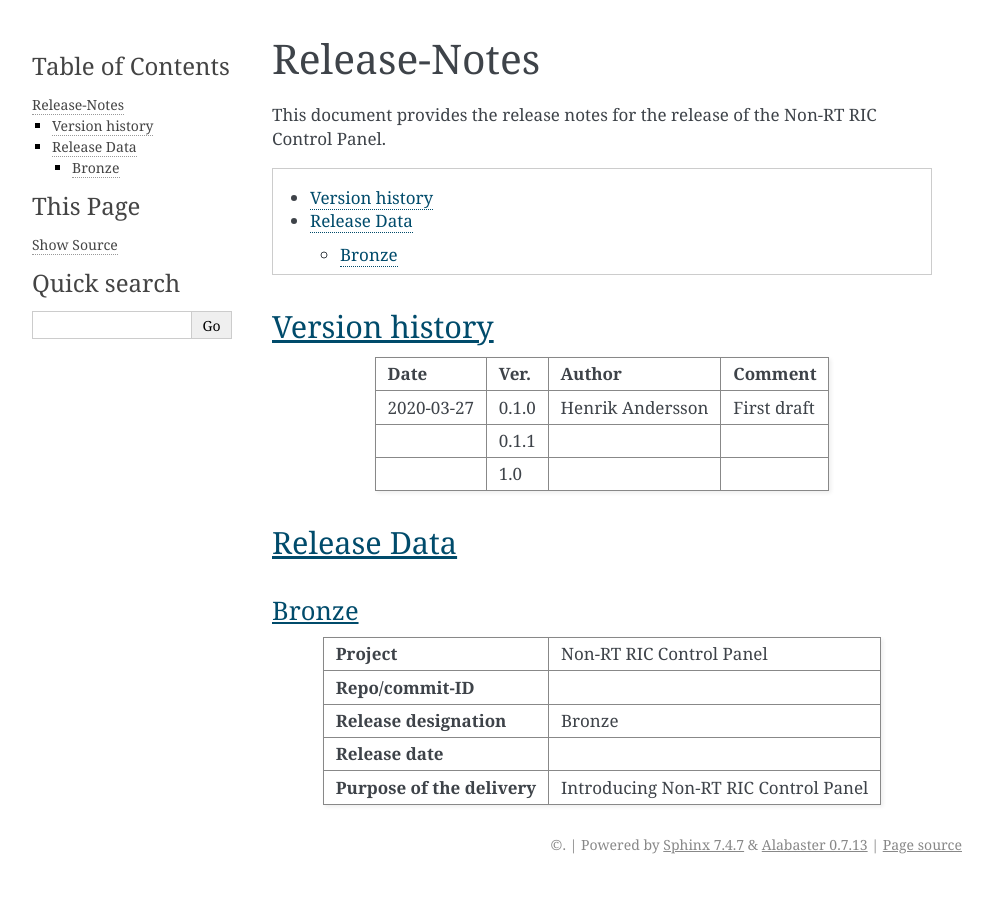
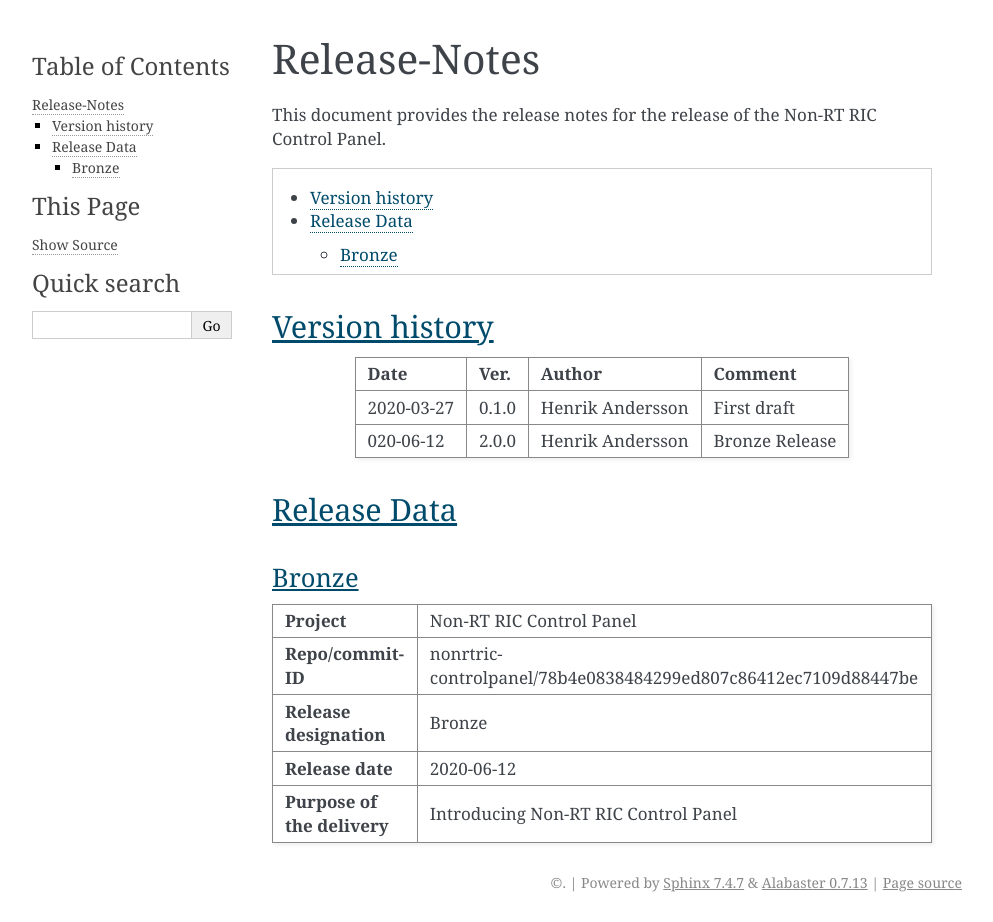
Before and after one commit to o-ran-sc/portal-nonrtric-controlpanel, a Sphinx documentation site: the page built from docs/release-notes.rst, in a window 1280 px wide. Shown: the whole page, without its empty margins (148-1141 px from the left). Built offline with Sphinx 7.4.7, drawn with Linux system fonts in a browser that asks for light colours; before the commit the page ends 900 px from its top, so only the background shows below that.

Commit message:
Update Release Notes for Bronze
Change-Id: I73551600b6b90ea333428a9b273eba379b04eff9
Issue-ID: NONRTRIC-230
Signed-off-by: elinuxhenrik <henrik.b.andersson@est.tech>

```diff
--- a/docs/release-notes.rst
+++ b/docs/release-notes.rst
@@ -17,39 +17,35 @@
 Version history
 ===============
 
-+--------------------+--------------------+--------------------+--------------------+
-| **Date**           | **Ver.**           | **Author**         | **Comment**        |
-|                    |                    |                    |                    |
-+--------------------+--------------------+--------------------+--------------------+
-| 2020-03-27         | 0.1.0              | Henrik Andersson   | First draft        |
-|                    |                    |                    |                    |
-+--------------------+--------------------+--------------------+--------------------+
-|                    | 0.1.1              |                    |                    |
-|                    |                    |                    |                    |
-+--------------------+--------------------+--------------------+--------------------+
-|                    | 1.0                |                    |                    |
-|                    |                    |                    |                    |
-+--------------------+--------------------+--------------------+--------------------+
-
++------------+----------+------------------+----------------+
+| **Date**   | **Ver.** | **Author**       | **Comment**    |
+|            |          |                  |                |
++------------+----------+------------------+----------------+
+| 2020-03-27 | 0.1.0    | Henrik Andersson | First draft    |
+|            |          |                  |                |
++------------+----------+------------------+----------------+
+| 020-06-12  | 2.0.0    | Henrik Andersson | Bronze Release |
+|            |          |                  |                |
++------------+----------+------------------+----------------+
 
 Release Data
 ============
 
 Bronze
 ------
-+--------------------------------------+--------------------------------------------------+
-| **Project**                          | Non-RT RIC Control Panel                         |
-|                                      |                                                  |
-+--------------------------------------+--------------------------------------------------+
-| **Repo/commit-ID**                   |                                                  |
-|                                      |                                                  |
-+--------------------------------------+--------------------------------------------------+
-| **Release designation**              | Bronze                                           |
-|                                      |                                                  |
-+--------------------------------------+--------------------------------------------------+
-| **Release date**                     |                                                  |
-|                                      |                                                  |
-+--------------------------------------+--------------------------------------------------+
-| **Purpose of the delivery**          | Introducing Non-RT RIC Control Panel             |
-|                                      |                                                  |
-+--------------------------------------+--------------------------------------------------+
++-----------------------------+----------------------------------------------------------------+
+| **Project**                 | Non-RT RIC Control Panel                                       |
+|                             |                                                                |
++-----------------------------+----------------------------------------------------------------+
+| **Repo/commit-ID**          | nonrtric-controlpanel/78b4e0838484299ed807c86412ec7109d88447be |
+|                             |                                                                |
++-----------------------------+----------------------------------------------------------------+
+| **Release designation**     | Bronze                                                         |
+|                             |                                                                |
++-----------------------------+----------------------------------------------------------------+
+| **Release date**            | 2020-06-12                                                     |
+|                             |                                                                |
++-----------------------------+----------------------------------------------------------------+
+| **Purpose of the delivery** | Introducing Non-RT RIC Control Panel                           |
+|                             |                                                                |
++-----------------------------+----------------------------------------------------------------+
```
